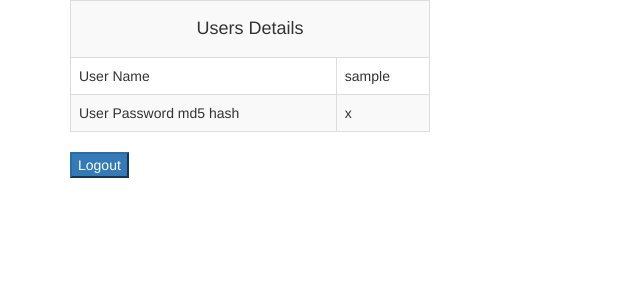
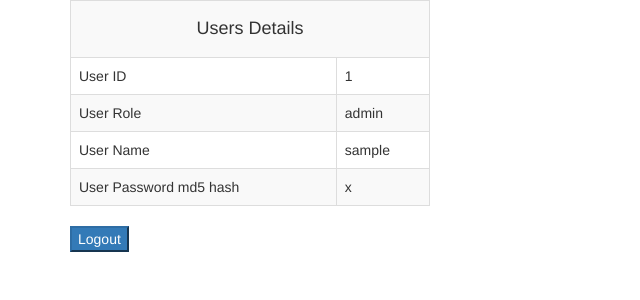
Before and after one commit to ronanren/webcli_d21, a CodeIgniter app: the page made by html/CodeIgniter/application/views/user/profile.php in a window 1280 px wide. Shown: the top 300 px of the page, without its empty margins (0-640 px from the left). Run offline with CodeIgniter, Linux system fonts and the light colour scheme; the visitor is signed in with stand-in values (Sample User, id 1); tables that the repository leaves empty or names only in its code hold one stand-in row (values such as "Sample post"); the template is opened without the code that fills it: most values are stand-ins (such as "Sample title", 1, 10 or a date in 2020).

Commit message:
ajout de role

```diff
--- a/html/CodeIgniter/application/controllers/User.php
+++ b/html/CodeIgniter/application/controllers/User.php
@@ -24,7 +24,8 @@ class User extends CI_Controller
     {
         $user = array(
             'username' => $this->input->post('user_name'),
-            'password' => $this->input->post('user_password')
+            'password' => $this->input->post('user_password'),
+            'role' => "collector"
         );
 
         if (strlen($user['username']) > 3) {
@@ -71,6 +72,7 @@ class User extends CI_Controller
         if ($data['users']) {
             $this->session->set_userdata('user_id', $data['users'][0]['id']);
             $this->session->set_userdata('user_name', $data['users'][0]['username']);
+            $this->session->set_userdata('user_role', $data['users'][0]['role']);
             $this->load->view('user/profile.php', $data);
         } else {
             $this->session->set_flashdata('error_msg', 'Wrong combination of username and password. Please retry.');
--- a/html/CodeIgniter/application/views/user/profile.php
+++ b/html/CodeIgniter/application/views/user/profile.php
@@ -28,6 +28,14 @@ if (!$user_id) {
 					</tr>
 					<?php foreach ($users as $key => $val) { ?>
 						<tr>
+							<td>User ID</td>
+							<td><?php echo $this->session->userdata('user_id'); ?></td>
+						</tr>
+						<tr>
+							<td>User Role</td>
+							<td><?php echo $this->session->userdata('user_role'); ?></td>
+						</tr>
+						<tr>
 							<td>User Name</td>
 							<td><?php echo $this->session->userdata('user_name'); ?></td>
 						</tr>
```
